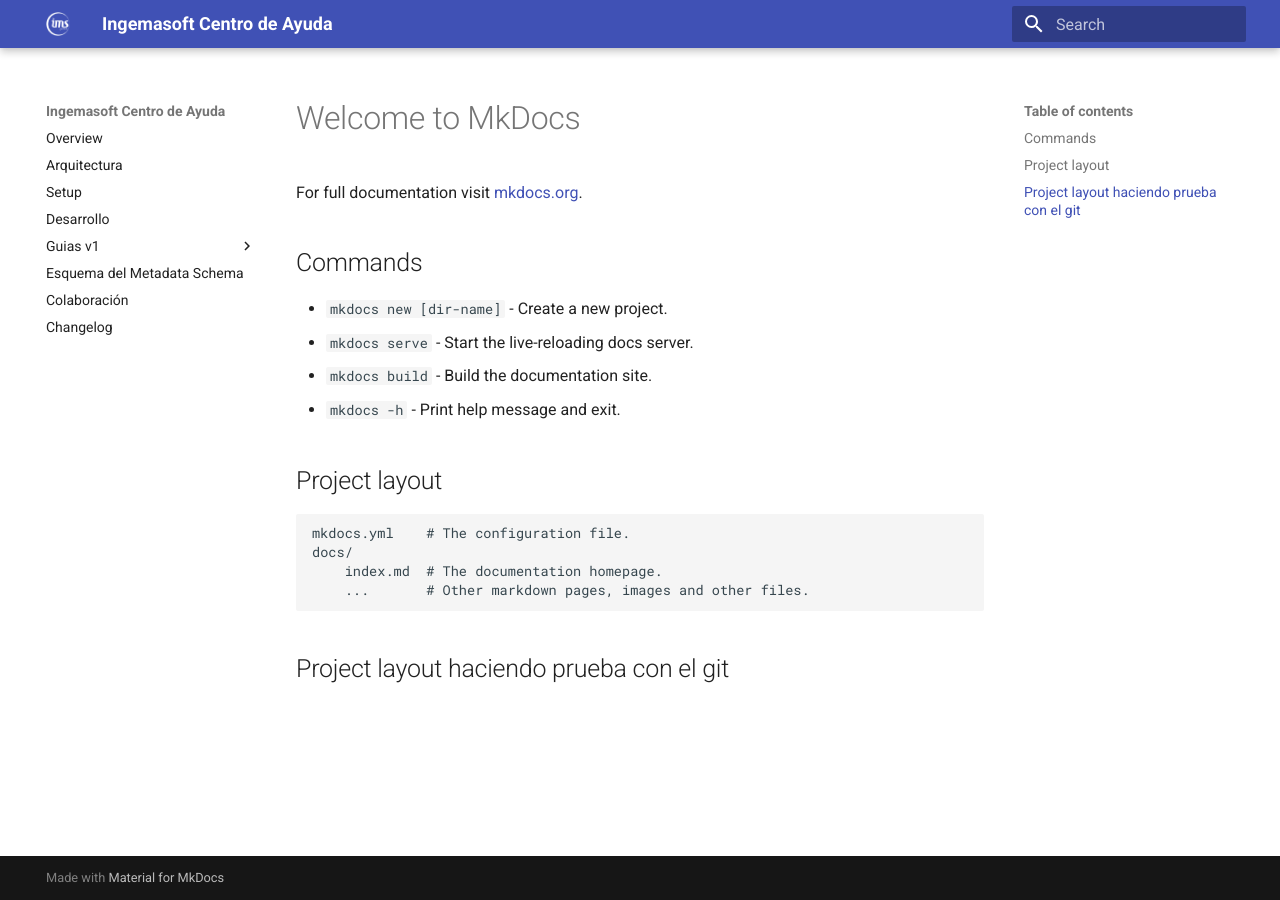
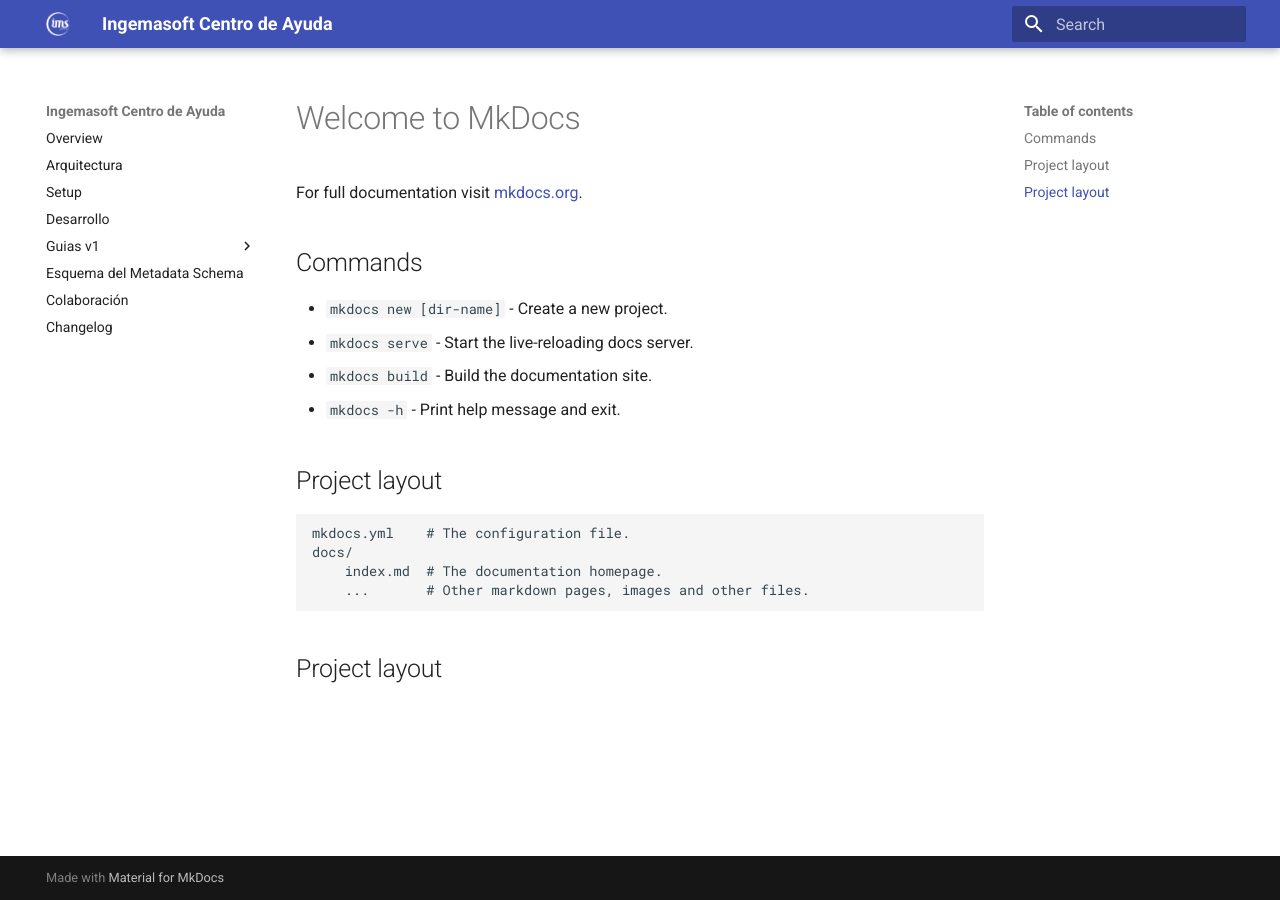
Before and after one commit to Ingemagsoft/Centro_de_Ayuda_IMS, an MkDocs documentation site: the page built from docs/index.md, in a window 1280 px wide. Built offline with MkDocs 1.6.1 and Material for MkDocs 9.7.7, drawn with Linux system fonts in a browser that asks for light colours.

Commit message:
Limpiando lineas de prueba

```diff
--- a/docs/index.md
+++ b/docs/index.md
@@ -17,4 +17,4 @@ For full documentation visit [mkdocs.org](https://www.mkdocs.org).
         ...       # Other markdown pages, images and other files.
 
 
-## Project layout haciendo prueba con el git
+## Project layout
```
